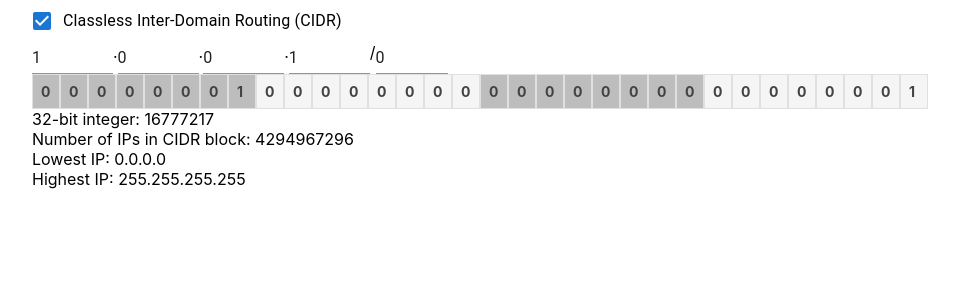
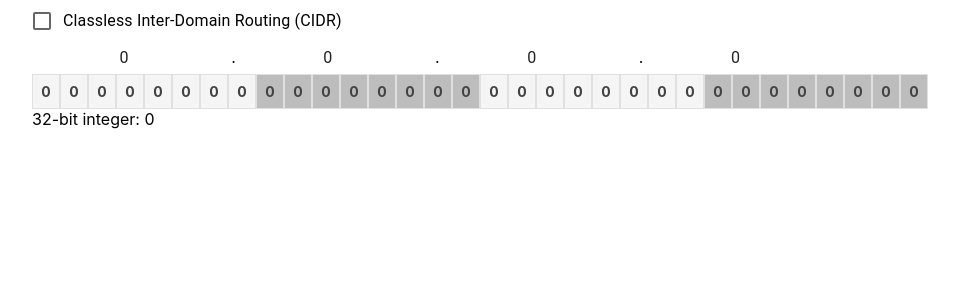
Before and after one commit to zachary822/ip_visualizer, a Next.js app: page / in a window 1280 px wide. Shown: the top 300 px of the page, without its empty margins (0-959 px from the left). Built offline with nearby package versions, Linux system fonts and the light colour scheme.

Commit message:
Better spacing

```diff
--- a/pages/index.tsx
+++ b/pages/index.tsx
@@ -1,6 +1,7 @@
 import Box from "@mui/material/Box";
 import Checkbox from "@mui/material/Checkbox";
 import FormControlLabel from "@mui/material/FormControlLabel";
+import Grid from "@mui/material/Grid";
 import TextField from "@mui/material/TextField";
 import _, { parseInt } from "lodash";
 import type { NextPage } from "next";
@@ -15,7 +16,13 @@ function Item(props) {
       sx={{
         p: 1,
         m: 0,
-        bgcolor: mask ? "#4dd0e1" : light ? "grey.400" : "grey.100",
+        bgcolor: mask
+          ? light
+            ? "#70d9e7"
+            : "#35919d"
+          : light
+          ? "grey.100"
+          : "grey.400",
         color: "grey.800",
         border: "1px solid",
         borderColor: "grey.300",
@@ -40,7 +47,9 @@ function IpSegment({
   return (
     <TextField
       type="number"
-      inputProps={{ min: 0, max: 255 }}
+      inputProps={{ min: 0, max: 255, style: { textAlign: "center" } }}
+      InputProps={{ disableUnderline: true }}
+      sx={{ flexGrow: 1 }}
       variant="standard"
       value={value}
       onChange={onChange}
@@ -58,7 +67,7 @@ function Cidr({
   return (
     <TextField
       type="number"
-      inputProps={{ min: 0, max: 32 }}
+      inputProps={{ min: 0, max: 32, style: { textAlign: "center" } }}
       variant="standard"
       value={value}
       onChange={onChange}
@@ -78,9 +87,9 @@ const numToIp = (num: number) => {
 };
 
 const Home: NextPage = () => {
-  const [enableCidr, setEnableCidr] = useState(true);
+  const [enableCidr, setEnableCidr] = useState(false);
   const [cidr, setCidr] = useState(0);
-  const [ip, setIp] = useState([1, 0, 0, 1]);
+  const [ip, setIp] = useState([0, 0, 0, 0]);
   const ipNum = useMemo(
     () => _(ip).reduce((acc, i) => (acc << 8) + i, 0) >>> 0,
     [ip]
@@ -124,38 +133,65 @@ const Home: NextPage = () => {
             label="Classless Inter-Domain Routing (CIDR)"
           />
         </Box>
-        <Box sx={{ display: "flex", flexWrap: "nowrap" }}>
+        <Grid container>
+          <Grid item xs={8}>
+            <Box
+              sx={{
+                display: "flex",
+                flexWrap: "nowrap",
+                alignItems: "baseline",
+              }}
+            >
               <IpSegment value={ip[0]} onChange={ipSegmentHandler(0)} />.
               <IpSegment value={ip[1]} onChange={ipSegmentHandler(1)} />.
               <IpSegment value={ip[2]} onChange={ipSegmentHandler(2)} />.
               <IpSegment value={ip[3]} onChange={ipSegmentHandler(3)} />
+            </Box>
+          </Grid>
+          <Grid item xs={4}>
             {enableCidr && (
-            <>
+              <Box
+                sx={{
+                  display: "flex",
+                  flexWrap: "nowrap",
+                  alignItems: "baseline",
+                }}
+              >
                 /
                 <Cidr
                   value={cidr}
                   onChange={(e) => setCidr(parseInt(e.target.value))}
                 />
-            </>
+              </Box>
             )}
-        </Box>
+          </Grid>
+          <Grid item xs={8}>
             <Box sx={{ display: "flex", flexWrap: "nowrap" }}>
               {_.map(ipNum.toString(2).padStart(32, "0"), (d, i) => (
                 <Item
                   key={i}
                   light={Math.floor(i / 8) % 2 === 0}
                   mask={enableCidr && i < cidr}
+                  sx={{ flexGrow: 1, flexBasis: "2em", textAlign: "center" }}
                 >
                   {d}
                 </Item>
               ))}
             </Box>
+          </Grid>
+        </Grid>
+
         <Box>32-bit integer: {ipNum}</Box>
         {enableCidr && (
           <Box>
-            <div>Number of IPs in CIDR block: {Math.pow(2, 32 - cidr)}</div>
+            <div>
+              Number of IPs in CIDR block: {Math.pow(2, 32 - cidr)} (
+              {Math.pow(2, 32 - cidr).toExponential(2)})
+            </div>
             <div>Lowest IP: {numToIp(lowBlockNum).join(".")}</div>
-            <div>Highest IP: {numToIp(highBlockNum).join(".")}</div>
+            <div>
+              Highest IP (Broadcast IP): {numToIp(highBlockNum).join(".")}
+            </div>
           </Box>
         )}
       </main>
```
Lines whose indentation alone changed are shown as unchanged.
